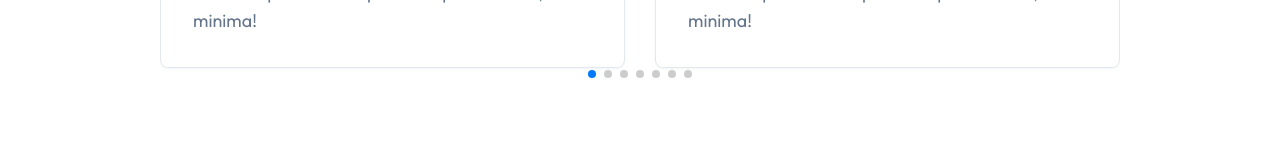
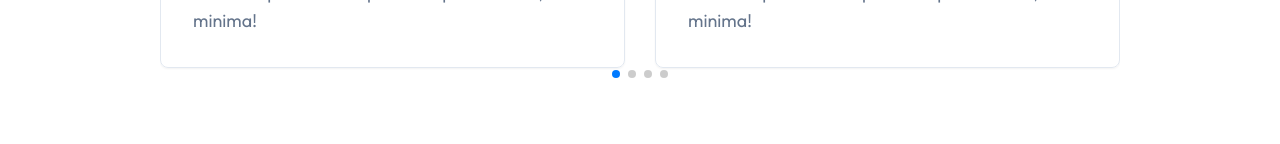
Before and after one commit to lucmanm/nextjs_my_profile_app, a Next.js app: page / in a window 1280 px wide. Shown: the part 3086-3230 px from the top of the page. Built offline with nearby package versions, Linux system fonts and the light colour scheme.

Commit message:
Update changes

```diff
--- a/components/reviews.tsx
+++ b/components/reviews.tsx
@@ -45,28 +45,7 @@ const reviewsData = [
     job: "Chef",
     review:
       "Lorem ipsum dolor, sit amet consectetur adipisicing elit. Laboriosam aperiam facilis inventore! Deserunt tenetur nisi ut placeat nesciunt animi, enim, magnam labore blanditiis harum aspernatur aliquam voluptate officia, unde minima!",
-  },
-  {
-    avatar: "/reviews/avatar-1.png",
-    name: "Romy Sir",
-    job: "Chef",
-    review:
-      "Lorem ipsum dolor, sit amet consectetur adipisicing elit. Laboriosam aperiam facilis inventore! Deserunt tenetur nisi ut placeat nesciunt animi, enim, magnam labore blanditiis harum aspernatur aliquam voluptate officia, unde minima!",
-  },
-  {
-    avatar: "/reviews/avatar-1.png",
-    name: "Romy Sir",
-    job: "Chef",
-    review:
-      "Lorem ipsum dolor, sit amet consectetur adipisicing elit. Laboriosam aperiam facilis inventore! Deserunt tenetur nisi ut placeat nesciunt animi, enim, magnam labore blanditiis harum aspernatur aliquam voluptate officia, unde minima!",
-  },
-  {
-    avatar: "/reviews/avatar-1.png",
-    name: "Romy Sir",
-    job: "Chef",
-    review:
-      "Lorem ipsum dolor, sit amet consectetur adipisicing elit. Laboriosam aperiam facilis inventore! Deserunt tenetur nisi ut placeat nesciunt animi, enim, magnam labore blanditiis harum aspernatur aliquam voluptate officia, unde minima!",
-  },
+  }
 ];
 type Props = {};
 
```
